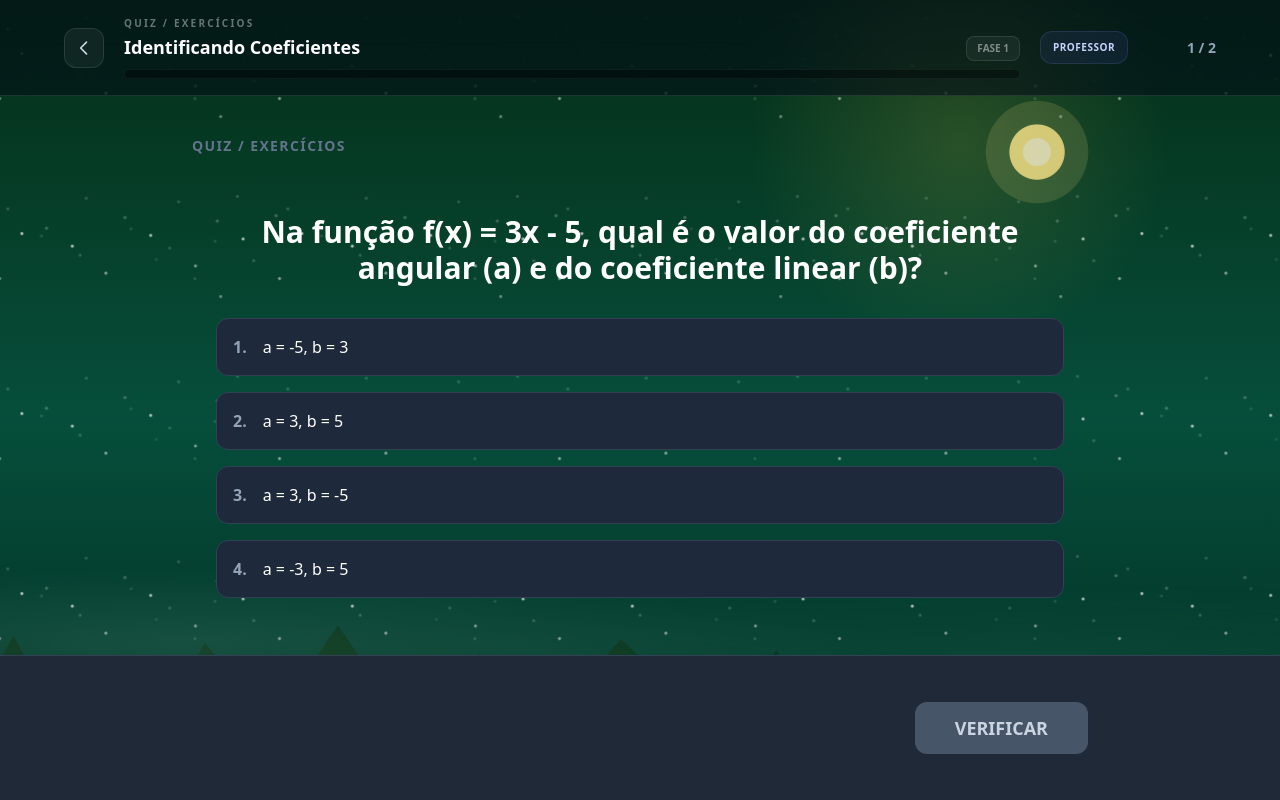
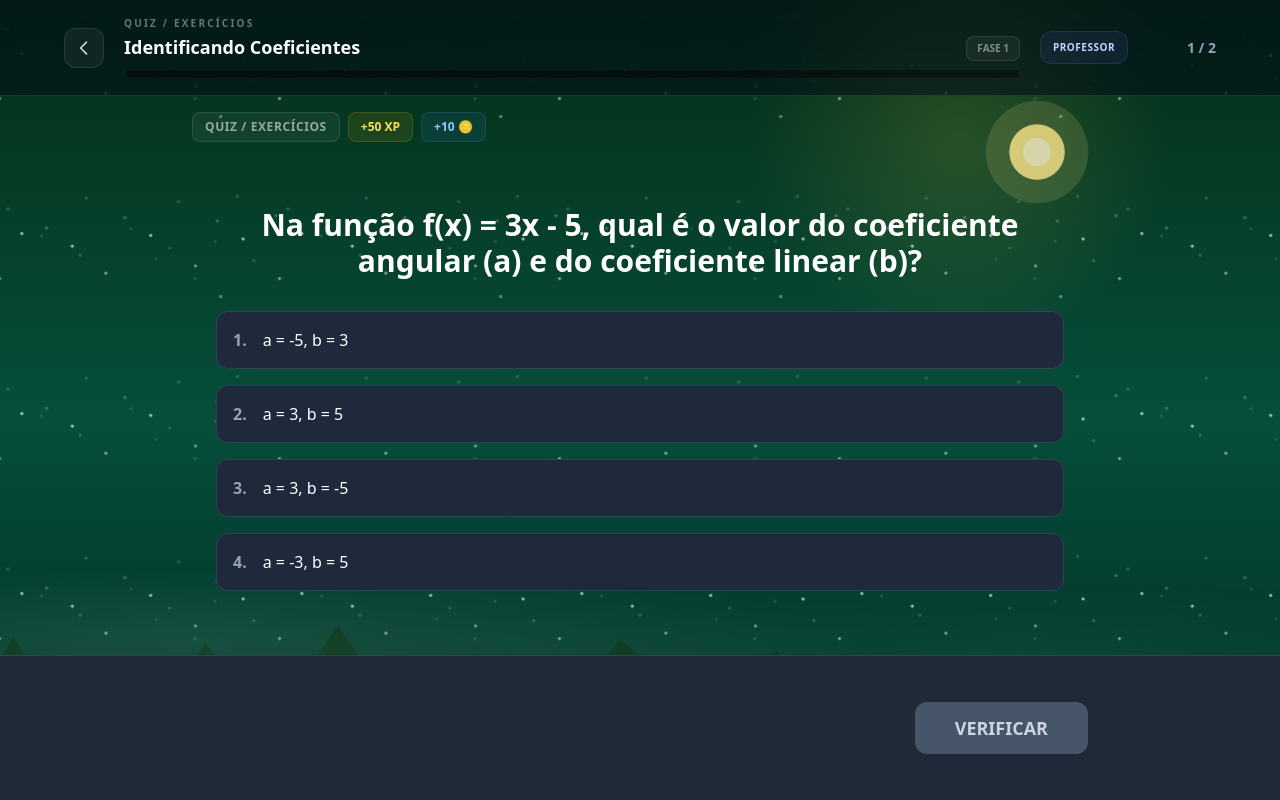
Before and after one commit to viniciusnovelo/trilha_ensino, a Django app: page /fase/3/ in a window 1280 px wide. Run offline with Django 5.2, Linux system fonts and the light colour scheme; a user stored in the database is signed in; data comes from the database, SQL or seed files in the repository; some libraries are stand-ins or nearby versions.

Commit message:
refactor: organizar informacoes e recompensas da fase

```diff
--- a/curriculo/templates/curriculo/fase_detalhe.html
+++ b/curriculo/templates/curriculo/fase_detalhe.html
@@ -199,7 +199,7 @@
 
         </div>
 
-    </header>der>
+    </header>
 
 
     <!-- =====================================================
@@ -212,16 +212,26 @@
             class="max-w-4xl mx-auto flex flex-wrap justify-between items-center gap-3 text-sm"
         >
 
-            <div
-                class="text-slate-500 font-bold uppercase tracking-widest"
-            >
-                {{ fase.get_tipo_display }}
+            <div class="flex flex-wrap items-center gap-2">
+
+                <span class="px-3 py-1.5 rounded-lg bg-white/5 border border-white/10 text-white/55 text-xs font-black uppercase tracking-wider">
+                    {{ fase.get_tipo_display }}
+                </span>
+
+                <span class="px-3 py-1.5 rounded-lg bg-yellow-500/10 border border-yellow-400/15 text-yellow-300 text-xs font-black">
+                    +{{ fase.xp_recompensa }} XP
+                </span>
+
+                <span class="px-3 py-1.5 rounded-lg bg-blue-500/10 border border-blue-400/15 text-blue-300 text-xs font-black">
+                    +{{ fase.moedas_recompensa }} 🪙
+                </span>
+
             </div>
 
 
             {% if progresso %}
 
-                <div class="flex items-center gap-4">
+                <div class="flex items-center gap-4 text-xs">
 
                     <span class="text-slate-400">
                         Tentativas:
@@ -236,6 +246,13 @@
                             {{ progresso.melhor_aproveitamento }}%
                         </strong>
                     </span>
+
+                    <a
+                        href="{% url 'historico_fase' fase.id %}"
+                        class="text-slate-400 hover:text-white transition font-black"
+                    >
+                        Histórico
+                    </a>
 
                 </div>
 
```
